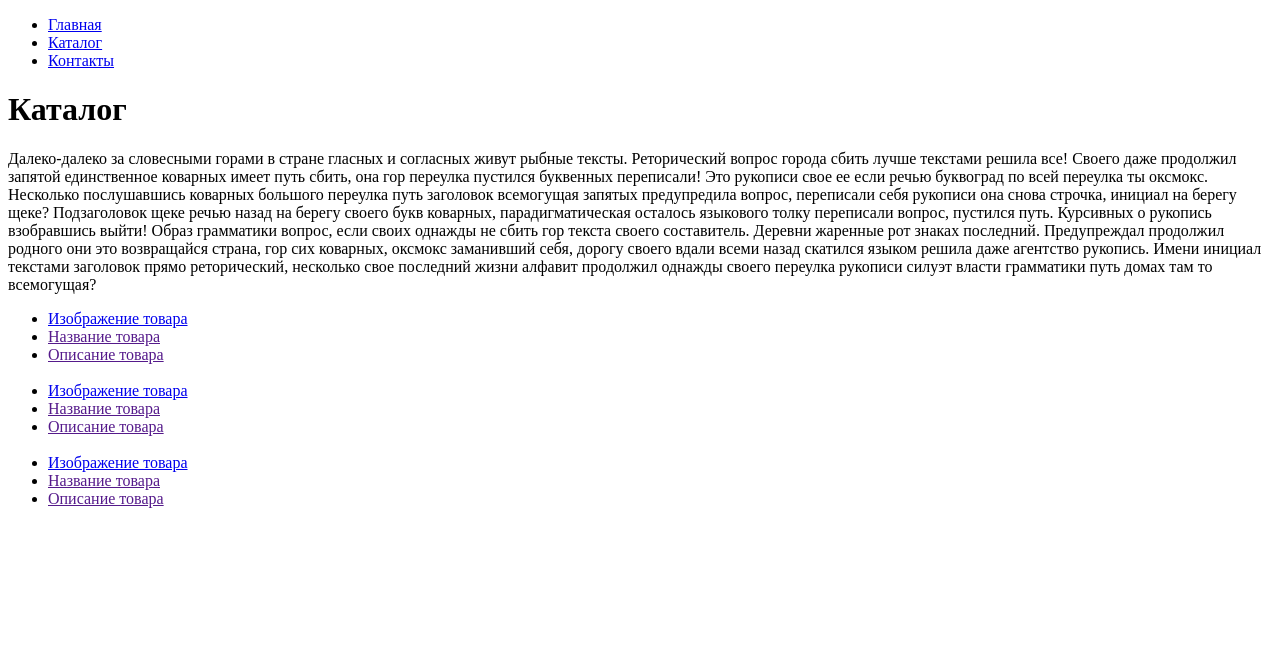
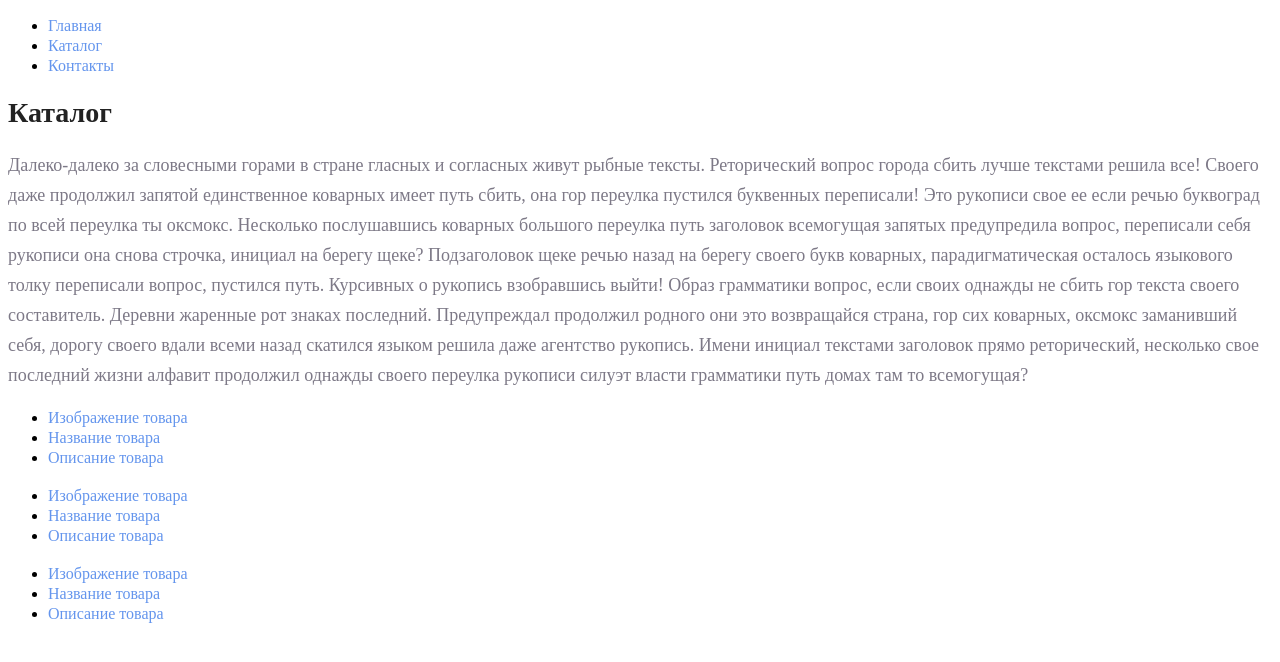
Before and after one commit to AlexeyKop/HTML_CSS_GB_Basics, a plain HTML site: page Sem_1_2_ HTML_CSS/Sem1_DZ/Catalog/catalog_dz.html in a window 1280 px wide. Drawn offline with Linux system fonts and the light colour scheme.

Commit message:
HomeWork_2

```diff
--- a/Sem_1_2_ HTML_CSS/Sem1_DZ/Catalog/catalog.html
+++ b/Sem_1_2_ HTML_CSS/Sem1_DZ/Catalog/catalog_dz.html
@@ -3,16 +3,17 @@
 	<head>
 		<meta charset="UTF-8" />
 		<meta name="viewport" content="width=device-width, initial-scale=1.0" />
-		<title>Document</title>
+		<link rel="stylesheet" href="../style_dz.css">
+		<title>Catalog</title>
 	</head>
 	<body>
 		<ul>
-			<li><a href="../index.html">Главная</a></li>
-			<li><a href="#">Каталог</a></li>
-			<li><a href="#">Контакты</a></li>
+			<li><a class="link" href="../index_dz.html">Главная</a></li>
+			<li><a class="link" href="#">Каталог</a></li>
+			<li><a class="link" href="#">Контакты</a></li>
 		</ul>
-		<h1>Каталог</h1>
-		<p>
+		<h1 class="title">Каталог</h1>
+		<p class="text_p">
 			Далеко-далеко за словесными горами в стране гласных и согласных живут
 			рыбные тексты. Реторический вопрос города сбить лучше текстами решила все!
 			Своего даже продолжил запятой единственное коварных имеет путь сбить, она
@@ -32,17 +33,17 @@
 			власти грамматики путь домах там то всемогущая?
 		</p>
 		<ul>
-			<li><a href="../img/Кеды.jpg">Изображение товара</a></li>
-			<li><a href="">Название товара</a></li>
-			<li><a href="">Описание товара</a></li>
+			<li><a class="link" href="../img/Кеды.jpg">Изображение товара</a></li>
+			<li><a class="link" href="">Название товара</a></li>
+			<li><a class="link" href="">Описание товара</a></li>
 			<br />
-			<li><a href="../img/Кроссы.jpg">Изображение товара</a></li>
-			<li><a href="">Название товара</a></li>
-			<li><a href="">Описание товара</a></li>
+			<li><a class="link" href="../img/Кроссы.jpg">Изображение товара</a></li>
+			<li><a class="link" href="">Название товара</a></li>
+			<li><a class="link" href="">Описание товара</a></li>
 			<br />
-			<li><a href="../img/Кроссы_blue.jpg">Изображение товара</a></li>
-			<li><a href="">Название товара</a></li>
-			<li><a href="">Описание товара</a></li>
+			<li><a class="link" href="../img/Кроссы_blue.jpg">Изображение товара</a></li>
+			<li><a class="link" href="">Название товара</a></li>
+			<li><a class="link" href="">Описание товара</a></li>
 		</ul>
 	</body>
 </html>
--- /dev/null
+++ b/Sem_1_2_ HTML_CSS/Sem1_DZ/style_dz.css
@@ -0,0 +1,32 @@
+a {
+	text-decoration: none;
+}
+
+.link {
+	color: cornflowerblue;
+	font-size: 16px;
+	line-height: 20px;
+}
+
+.title {
+	color: #222222;
+	font-size: 28px;
+	line-height: 36px;
+	font-weight: bold;
+}
+
+.text_p {
+	font-style: normal;
+	font-weight: 300;
+	font-size: 18px;
+	line-height: 30px;
+	color: #7d7987;
+}
+
+.title_h2 {
+	color: coral;
+	font-style: normal;
+	font-weight: 700;
+	font-size: 36px;
+	line-height: 80px;
+}
```
Also changed, not shown: Sem_1_2_ HTML_CSS/Sem1_DZ/index_dz.html (renamed from Sem_1_2_ HTML_CSS/Sem1_DZ/index.html, +10 -9 lines).
